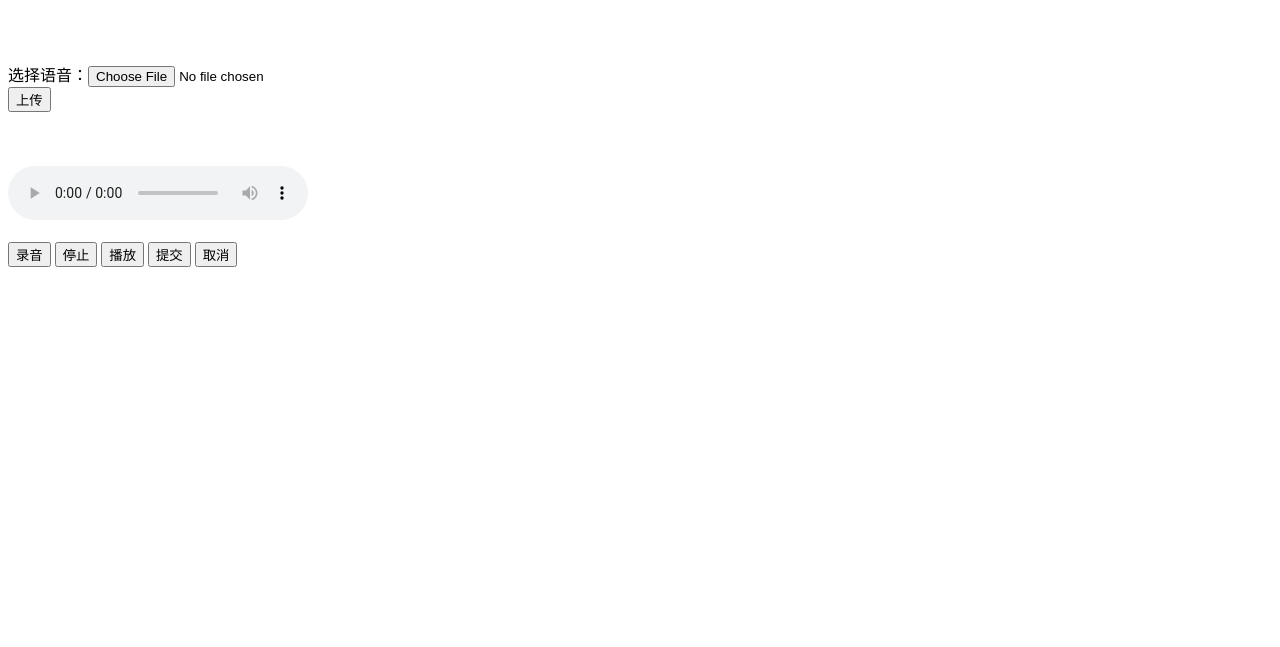
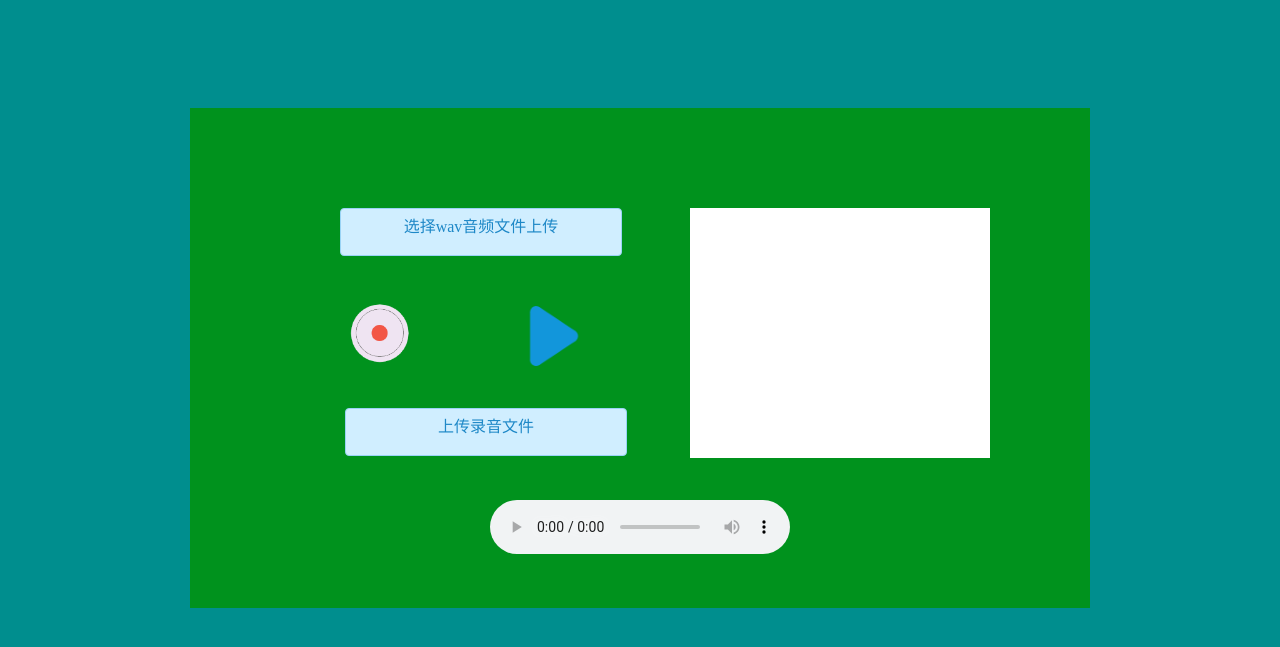
Before and after one commit to yeyupiaoling/PaddlePaddle-DeepSpeech, a Flask app: page / in a window 1280 px wide. Shown: the top 647 px of the page. Run offline with Flask 2, Linux system fonts and the light colour scheme; parts of the project's set-up code (start-up, migrations or seed data) failed here and were passed over.

Commit message:
修改页面

```diff
--- a/infer_server.py
+++ b/infer_server.py
@@ -32,7 +32,7 @@ add_arg('decoding_method',  str,    'ctc_beam_search',        "结果解码方
 add_arg('specgram_type',    str,    'linear',        "对音频的预处理方式，有: linear, mfcc", choices=['linear', 'mfcc'])
 args = parser.parse_args()
 
-app = Flask(__name__, template_folder="templates", static_folder="static", static_url_path="/static")
+app = Flask(__name__, template_folder="templates", static_folder="static", static_url_path="/")
 # 允许跨越访问
 CORS(app)
 
--- /dev/null
+++ b/static/index.css
@@ -0,0 +1,96 @@
+body {
+    padding-top: 100px;
+    background-color: #008e8e;
+}
+
+#content {
+    width: 900px;
+    height: 500px;
+    margin: 0 auto;
+    background-color: #00921d;
+    position: relative;
+}
+
+#player {
+    bottom: 50px;
+    left: 300px;
+    position: absolute;
+}
+
+#result {
+    background-color: white;
+    width: 300px;
+    height: 250px;
+    top: 100px;
+    right: 100px;
+    position: absolute;
+}
+
+
+#upload {
+    top: 100px;
+    left: 150px;
+    position: absolute;
+}
+
+#btn {
+    top: 180px;
+    left: 150px;
+    position: relative;
+}
+
+
+.file {
+    position: relative;
+    text-align: center;
+    display: inline-block;
+    background: #D0EEFF;
+    border: 1px solid #99D3F5;
+    border-radius: 4px;
+    padding: 8px 40px;
+    overflow: hidden;
+    color: #1E88C7;
+    text-decoration: none;
+    text-indent: 0;
+    line-height: 20px;
+    width: 200px;
+    height: 30px;
+}
+
+#upload_recod_btn {
+    top: 290px;
+    left: 155px;
+    margin-top: 10px;
+    position: absolute;
+}
+
+.file input {
+    position: absolute;
+    font-size: 100px;
+    right: 0;
+    top: 0;
+    opacity: 0;
+}
+
+.file:hover {
+    background: #AADFFD;
+    border-color: #78C3F3;
+    color: #004974;
+    text-decoration: none;
+}
+
+#record_btn {
+    position: relative;
+    width: 80px;
+    height: 80px;
+    left: 150px;
+    top: 185px;
+}
+
+#play_btn {
+    position: relative;
+    width: 60px;
+    height: 60px;
+    left: 250px;
+    top: 178px;
+}
--- a/static/record.js
+++ b/static/record.js
@@ -134,7 +134,6 @@ var HZRecorder = function (stream, config) {
     this.clear = function(){
         audioData.buffer=[];
         audioData.size=0;
-        con
     }
 
     //上传
@@ -143,6 +142,7 @@ var HZRecorder = function (stream, config) {
         // 上传的文件名和数据
         fd.append("audio", this.getBlob());
         var xhr = new XMLHttpRequest();
+        xhr.timeout = 10000
         if (callback) {
             xhr.upload.addEventListener("progress", function (e) {
                 callback('uploading', e);
--- a/templates/index.html
+++ b/templates/index.html
@@ -2,33 +2,60 @@
 <html lang="en">
 <head>
     <meta charset="UTF-8">
-    <title>语音识别</title>
-    <script type="text/javascript" src="/static/record.js"></script>
+    <title>语音识别-夜雨飘零</title>
+    <script type="text/javascript" src="record.js"></script>
+    <link href="index.css" rel="stylesheet" type="text/css"/>
 </head>
 <body>
-<br/><br/><br/>
-<form action="/recognition" enctype="multipart/form-data" method="post">
-    选择语音：<input type="file" required accept="audio/*" name="audio"><br>
-    <input type="submit" value="上传">
-</form>
-
-<br/><br/><br/>
+<div id="content">
     <div>
-    <audio controls autoplay></audio>
-    <br/><br/>
-    <input onclick="startRecording()" type="button" value="录音"/>
-    <input onclick="stopRecording()" type="button" value="停止"/>
-    <input onclick="playRecording()" type="button" value="播放"/>
-    <input onclick="uploadAudio()" type="button" value="提交"/>
-    <input onclick="cancelAudio()" type="button" value="取消"/>
+        <a id="upload" onclick="uploadFile()" class="file">选择wav音频文件上传</a>
+        <img id="record_btn" onclick="record()" src="record.png" alt="录音"/>
+        <img id="play_btn" onclick="play()" src="player.png" alt="播放"/>
+        <a onclick="uploadRecordAudio()" class="file" id="upload_recod_btn">上传录音文件</a>
     </div>
 
+    <div id="result">
+        <p id="result_p"></p>
+    </div>
+
+    <div id="player">
+        <audio controls autoplay></audio>
+    </div>
+
+</div>
 
 <script>
+    var is_recording = false;
+    var is_playing = false;
+    var recorder;
+    var audio = document.querySelector('audio');
 
-        var recorder;
 
-        var audio = document.querySelector('audio');
+    function record() {
+        if (is_recording) {
+            is_recording = false;
+            stopRecording()
+            document.getElementById('record_btn').src = 'record.png'
+        } else {
+            is_recording = true;
+            startRecording()
+            document.getElementById('record_btn').src = 'recording.gif'
+        }
+    }
+
+    function play() {
+        if (is_playing) {
+            is_playing = false;
+            stopPlay()
+            document.getElementById('play_btn').src = 'player.png'
+        } else {
+            is_playing = true;
+            startPlay()
+            document.getElementById('play_btn').src = 'stop.png'
+        }
+    }
+
 
     function startRecording() {
         HZRecorder.get(function (rec) {
@@ -41,24 +68,29 @@
         recorder.stop();
     }
 
-        function playRecording() {
+    function startPlay() {
         recorder.play(audio);
     }
 
-        function cancelAudio(){
+    function stopPlay() {
+        audio.pause();
+    }
+
+    function cancelAudio() {
         recorder.stop();
         recorder.clear();
     }
 
-        function uploadAudio() {
-            recorder.upload("/recognition", function (state, e) {
+    function uploadRecordAudio() {
+        recorder.upload("http://3uj5072792.wicp.vip:57994/deepspeech_recognition", function (state, e) {
             switch (state) {
                 case 'uploading':
                     var percentComplete = Math.round(e.loaded * 100 / e.total) + '%';
                     console.log(percentComplete);
                     break;
                 case 'ok':
-                        alert(e.target.responseText);
+                    console.log(e.target.responseText)
+                    document.getElementById('result_p').innerHTML = e.target.responseText
                     break;
                 case 'error':
                     alert("上传失败");
@@ -69,6 +101,61 @@
             }
         });
     }
+
+    function uploadFile(){
+        url = "http://3uj5072792.wicp.vip:57994/deepspeech_recognition"
+        var input = document.createElement("input");
+        input.type = "file";
+        input.accept = "audio/*";
+        input.click();
+        input.onchange = function(){
+            var file = input.files[0];
+            upload_file(url, file, function (state, e) {
+                switch (state) {
+                    case 'uploading':
+                        var percentComplete = Math.round(e.loaded * 100 / e.total) + '%';
+                        console.log(percentComplete);
+                        break;
+                    case 'ok':
+                        console.log(e.target.responseText)
+                        document.getElementById('result_p').innerHTML = e.target.responseText
+                        break;
+                    case 'error':
+                        alert("上传失败");
+                        break;
+                    case 'cancel':
+                        alert("上传被取消");
+                        break;
+                }
+            });
+        }
+    }
+
+    // 上传音频文件
+    upload_file = function (url, file, callback) {
+        var fd = new FormData();
+        // 上传的文件名和数据
+        fd.append("audio", file);
+        var xhr = new XMLHttpRequest();
+        xhr.timeout = 10000
+        if (callback) {
+            xhr.upload.addEventListener("progress", function (e) {
+                callback('uploading', e);
+            }, false);
+            xhr.addEventListener("load", function (e) {
+                callback('ok', e);
+            }, false);
+            xhr.addEventListener("error", function (e) {
+                callback('error', e);
+            }, false);
+            xhr.addEventListener("abort", function (e) {
+                callback('cancel', e);
+            }, false);
+        }
+        xhr.open("POST", url);
+        xhr.send(fd);
+    }
+
 </script>
 
 </body>
```
Also changed, not shown: infer_record.py (deleted, +0 -129 lines), README.md, static/player.png (added), static/record.png (added), static/recording.gif (added), static/stop.png (added). Lines whose indentation alone changed are shown as unchanged.
